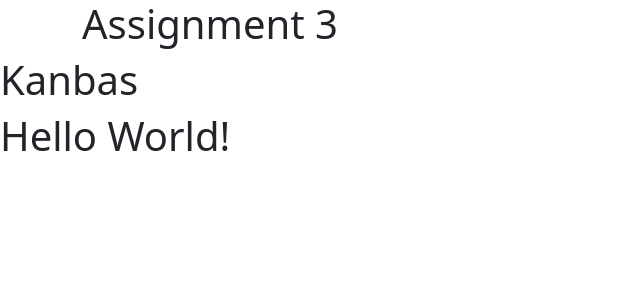
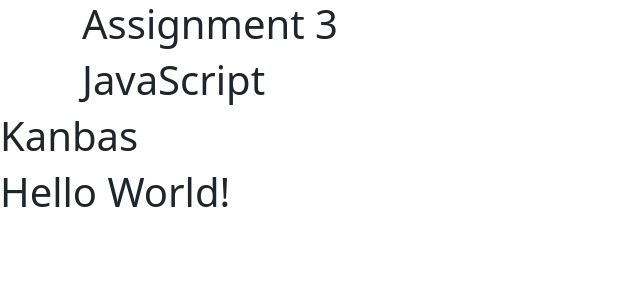
Before and after one commit to dnydlk/kanbas-react-web-app, a React (Create React App) app: page / in a window 1280 px wide. Shown: the top 300 px of the page, without its empty margins (0-640 px from the left). Built offline with nearby package versions, Linux system fonts and the light colour scheme.

Commit message:
Add console.log to JavaScript function

```diff
--- a/package.json
+++ b/package.json
@@ -42,5 +42,8 @@
       "last 1 firefox version",
       "last 1 safari version"
     ]
+  },
+  "devDependencies": {
+    "@babel/plugin-proposal-private-property-in-object": "^7.21.11"
   }
 }
--- a/src/labs/a3/index.tsx
+++ b/src/labs/a3/index.tsx
@@ -1,9 +1,11 @@
+import JavaScript from "./java-script";
 function Assignment3() {
   return (
     //- "container" is a Bootstrap class.
     //- The library was imported in src/index.tsx and the classes are available to all components without needing to import it again. You can also create additional CSS files and import them in TSX files that need specific styling.
     <div className="container">
       <h1>Assignment 3</h1>
+      <JavaScript />
     </div>
   );
 }
--- /dev/null
+++ b/src/labs/a3/java-script/index.tsx
@@ -0,0 +1,9 @@
+function JavaScript() {
+  console.log("Hello World!");
+  return (
+    <div>
+      <h1>JavaScript</h1>
+    </div>
+  );
+}
+export default JavaScript;
```
Also changed, not shown: 1 other file (tests, documents, lock files or other folders).
